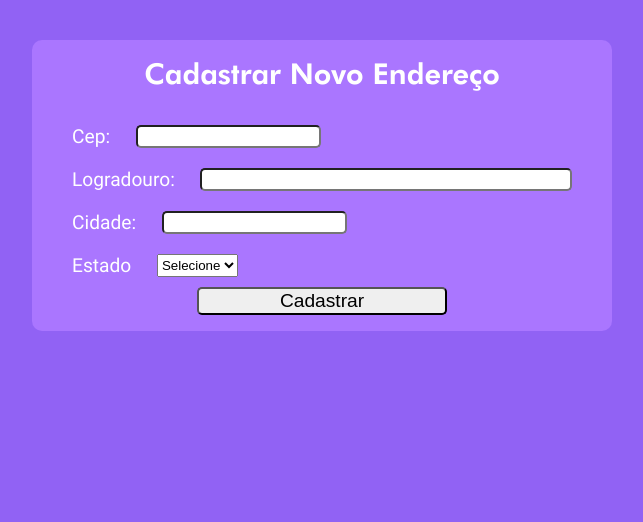
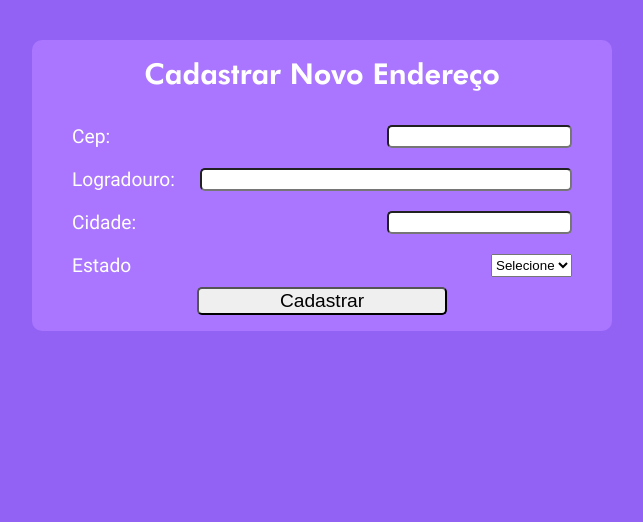
Before and after one commit to DanielGoncalves666/Projeto-Final-PPI, a PHP site: page /novo_Endereco.html in a window 1280 px wide. Shown: the part 163-685 px from the top of the page, without its empty margins (318-961 px from the left). Run offline with PHP 8.4, Linux system fonts and the light colour scheme.

Commit message:
Update README.

```diff
--- a/form.css
+++ b/form.css
@@ -25,7 +25,7 @@
 #cadastro-form div {
     display: flex;
     flex-wrap: wrap;
-    justify-content: flex-start;
+    justify-content: space-between;
 
     padding: 5px 0;
     margin: 5px 0;
```
Also changed, not shown: README.md.
